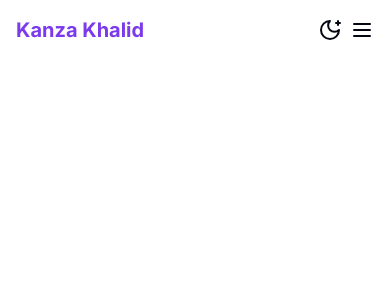
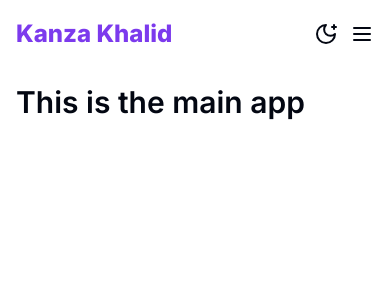
Before and after one commit to Aayman-star/portfolio-template-v1, a Next.js app: page / in a window 390 px wide. Shown: the top 300 px of the page. Built offline with nearby package versions, Linux system fonts and the light colour scheme.

Commit message:
Made the mobile menu working

```diff
--- a/package.json
+++ b/package.json
@@ -9,6 +9,7 @@
     "lint": "next lint"
   },
   "dependencies": {
+    "@radix-ui/react-slot": "^1.0.2",
     "class-variance-authority": "^0.7.0",
     "clsx": "^2.1.0",
     "lucide-react": "^0.371.0",
--- a/src/app/page.tsx
+++ b/src/app/page.tsx
@@ -1,7 +1,9 @@
-import Image from "next/image";
+import MainApp from "@/components/MainApp";
 
 export default function Home() {
   return (
-    <main className="flex min-h-screen flex-col items-center justify-between p-24"></main>
+    <main className="w-full min-h-screen">
+      <MainApp />
+    </main>
   );
 }
--- a/src/components/Header.tsx
+++ b/src/components/Header.tsx
@@ -1,11 +1,12 @@
 "use client";
 import { Menu, X, SunMedium, MoonStar } from "lucide-react";
 import { useTheme } from "next-themes";
-
+import { Button } from "./ui/button";
+import Link from "next/link";
 import { useState } from "react";
 const Header = () => {
-  const { setTheme } = useTheme();
-  const [darkMode, setDarkMode] = useState(false);
+  const { theme, setTheme } = useTheme();
+
   const [navBar, setNavBar] = useState(false);
   const navLinks = [
     "Home",
@@ -14,42 +15,40 @@ const Header = () => {
     "Achievements",
     "Skills",
   ];
-  const handleTheme = () => {
-    setDarkMode(!darkMode);
-    setTheme(darkMode ? "light" : "dark");
-  };
+
   return (
-    <div className="bg-background w-full p-4 ">
+    <nav className="bg-background w-full p-4 z-10 sticky">
       <div className="flex items-center justify-between">
-        <h1 className={`text-xl font-bold text-primary`}>Kanza Khalid</h1>
-        <div className="flex items-center gap-2">
-          {darkMode ? (
-            <SunMedium
-              onClick={handleTheme}
-              className={`text-foreground text-2xl font-bold ${
-                navBar ? "hidden" : "block"
-              }`}
-            />
-          ) : (
-            <MoonStar
-              onClick={handleTheme}
-              className={`text-foreground text-2xl font-bold ${
-                navBar ? "hidden" : "block"
-              }`}
-            />
-          )}
+        <h1
+          className={`text-2xl font-extrabold text-primary ${
+            navBar && "z-10"
+          }`}>
+          Kanza Khalid
+        </h1>
+        <div className={`flex items-center justify-between`}>
+          <Button
+            onClick={() => setTheme(theme === "dark" ? "light" : "dark")}
+            variant="ghost"
+            size="sm"
+            className={`${navBar ? "hidden" : "block"}`}>
+            {theme === "dark" ? <SunMedium /> : <MoonStar />}
+          </Button>
 
           {navBar ? (
-            <div className="fixed left-0 top-0 w-[100%]   h-screen z-10 ">
+            <div className="fixed left-0 top-0  w-[100%]  min-h-screen bg-background">
               <X
                 onClick={() => setNavBar(!navBar)}
                 className="text-foreground text-2xl font-bold absolute top-5 right-5"
               />
-              <ul className="h-screen  p-2 flex flex-col items-center space-y-6  mt-28">
+              <ul className="w-full h-screen  z-10 overflow-x-hidden  p-2 flex flex-col items-center space-y-6  mt-28">
                 {navLinks.map((link, index) => (
-                  <li key={index} className="hover:scale-105 hover:underline">
-                    {link}
-                  </li>
+                  <Link href="#">
+                    <li
+                      key={index}
+                      className="hover:scale-110 hover:underline hover:text-primary">
+                      {link.toUpperCase()}
+                    </li>
+                  </Link>
                 ))}
               </ul>
             </div>
@@ -61,7 +60,7 @@ const Header = () => {
           )}
         </div>
       </div>
-    </div>
+    </nav>
   );
 };
 
--- /dev/null
+++ b/src/components/MainApp.tsx
@@ -0,0 +1,13 @@
+import React from "react";
+
+const MainApp = () => {
+  return (
+    <div className="w-full min-h-screen p-4">
+      <h1 className="text-3xl font-semibold text-foreground">
+        This is the main app
+      </h1>
+    </div>
+  );
+};
+
+export default MainApp;
--- /dev/null
+++ b/src/components/ui/button.tsx
@@ -0,0 +1,56 @@
+import * as React from "react"
+import { Slot } from "@radix-ui/react-slot"
+import { cva, type VariantProps } from "class-variance-authority"
+
+import { cn } from "@/lib/utils"
+
+const buttonVariants = cva(
+  "inline-flex items-center justify-center whitespace-nowrap rounded-md text-sm font-medium ring-offset-background transition-colors focus-visible:outline-none focus-visible:ring-2 focus-visible:ring-ring focus-visible:ring-offset-2 disabled:pointer-events-none disabled:opacity-50",
+  {
+    variants: {
+      variant: {
+        default: "bg-primary text-primary-foreground hover:bg-primary/90",
+        destructive:
+          "bg-destructive text-destructive-foreground hover:bg-destructive/90",
+        outline:
+          "border border-input bg-background hover:bg-accent hover:text-accent-foreground",
+        secondary:
+          "bg-secondary text-secondary-foreground hover:bg-secondary/80",
+        ghost: "hover:bg-accent hover:text-accent-foreground",
+        link: "text-primary underline-offset-4 hover:underline",
+      },
+      size: {
+        default: "h-10 px-4 py-2",
+        sm: "h-9 rounded-md px-3",
+        lg: "h-11 rounded-md px-8",
+        icon: "h-10 w-10",
+      },
+    },
+    defaultVariants: {
+      variant: "default",
+      size: "default",
+    },
+  }
+)
+
+export interface ButtonProps
+  extends React.ButtonHTMLAttributes<HTMLButtonElement>,
+    VariantProps<typeof buttonVariants> {
+  asChild?: boolean
+}
+
+const Button = React.forwardRef<HTMLButtonElement, ButtonProps>(
+  ({ className, variant, size, asChild = false, ...props }, ref) => {
+    const Comp = asChild ? Slot : "button"
+    return (
+      <Comp
+        className={cn(buttonVariants({ variant, size, className }))}
+        ref={ref}
+        {...props}
+      />
+    )
+  }
+)
+Button.displayName = "Button"
+
+export { Button, buttonVariants }
```
Also changed, not shown: 1 other file (tests, documents, lock files or other folders).
